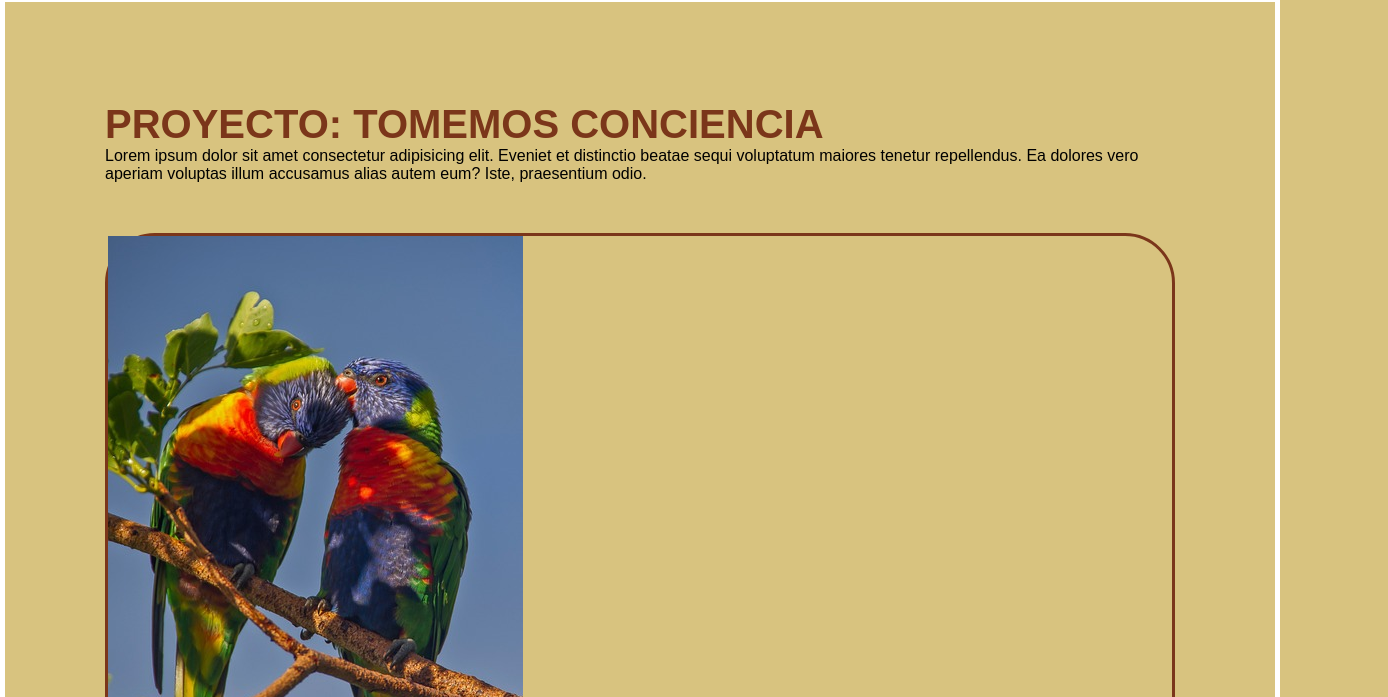
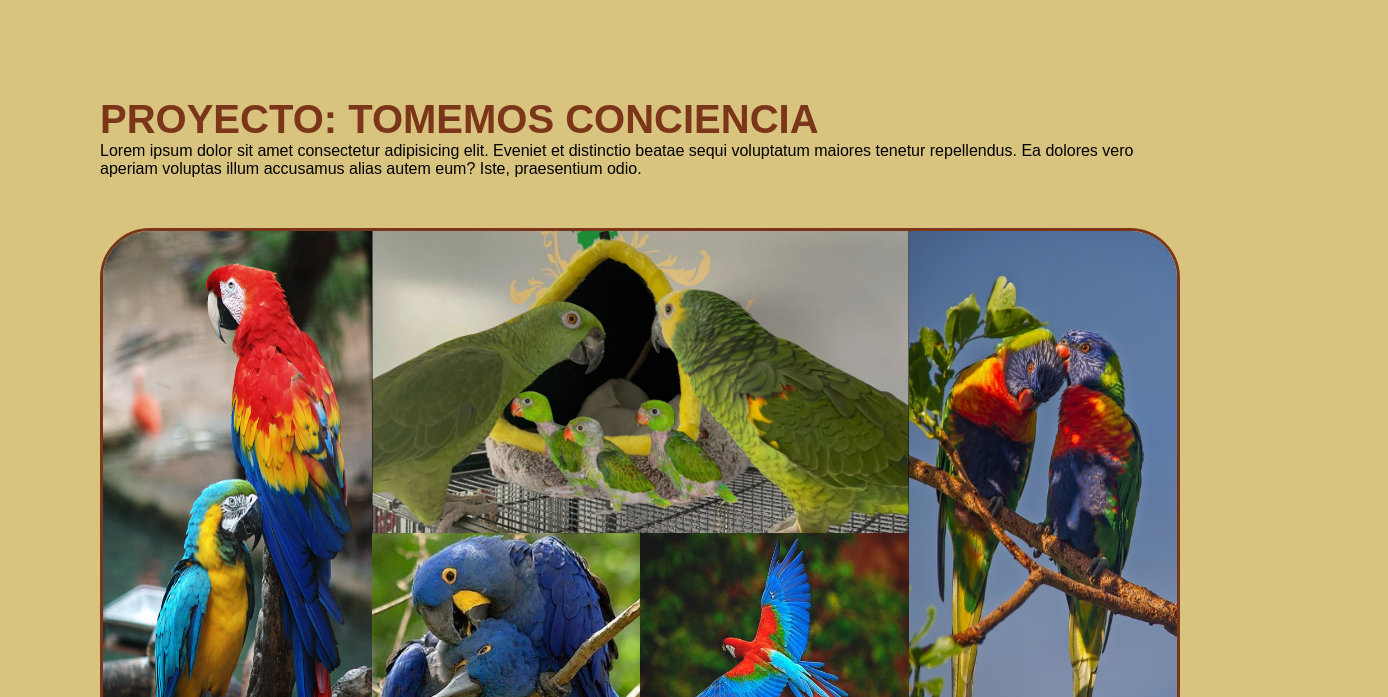
Before and after one commit to Karlox-15/activadesClase, a plain HTML site: page Actividad2/index.html in a window 1280 px wide. Shown: the part 103-800 px from the top of the page, 1388 px wide, since content can reach past the window. Drawn offline with Linux system fonts and the light colour scheme; a web font is replaced by a local one.

Commit message:
actividad en clase 2

```diff
--- a/Actividad2/styles/index.css
+++ b/Actividad2/styles/index.css
@@ -65,6 +65,8 @@ header {
     justify-content: space-between;
     align-items: center;
     padding: 0 20px;
+      /* poner esto por encima de todo */
+      z-index: 100;
 
     }
 
@@ -130,7 +132,7 @@ header {
 }
 /*--------------- MAIN --------------------- */
 main{
-    border: solid white 5px;
+
     width: 100%;
     padding: 100px;
 }
@@ -140,7 +142,7 @@ main{
     font-family: var(--textContent);
     }
 
-    .contenedorPrincipal H1{
+    .contenedorPrincipal h1{
     font-family: var(--textTitle);
     font-size: 40px;
     color: var(--colorEnfasis3);
@@ -151,7 +153,61 @@ main{
     border: 3px solid var(--colorEnfasis3);
     margin-top: 50px;
     border-radius: 50px;
-}
+    /* Define que pasa con el contenido que sobresale */
+    overflow: hidden;
+    display: grid;
+    grid-template-rows: 1fr 1f;
+    grid-template-columns:repeat(4, 1fr) ;
+    }
+    .contenedorImagenes img{
+        width: 100%;
+        height: 100%;
+    }
+    .imagenes{
+        display: grid;
+        position:relative;
+    }
+
+    .img1{
+        grid-row: 1/3;
+        grid-column: 4/5;
+    }
+
+    .img2{
+        grid-row: 1/2;
+        grid-column: 2/4;
+    }
+
+    .img3{
+        grid-row: 1/3;
+        grid-column: 1/2;
+    }
+    .img4{
+        grid-row: 2/3;
+        grid-column:3/4;
+    }
+
+    .parrafo-img{
+        background-color: #D8C37F;
+        position: absolute;
+        /* por defecto se organiza arriba 0, izquierda 0 */
+        width: 100%;
+        height: 100%;
+        display: flex;
+        justify-content: center;
+        align-items: center;
+        padding: 25px;
+        color: var(--colorEnfasis3);
+        /* opacidad de un elemento */
+        opacity: 0;
+        /* 0% -> 100% */
+    }
+
+    .parrafo-img:hover{
+        opacity: 0.6;
+        /* cuando el cursor se ponga en la imágen, me salga como una manito */
+        cursor: pointer;
+    }
 
 
 /*--------------- FOOTER--------------------- */
```
